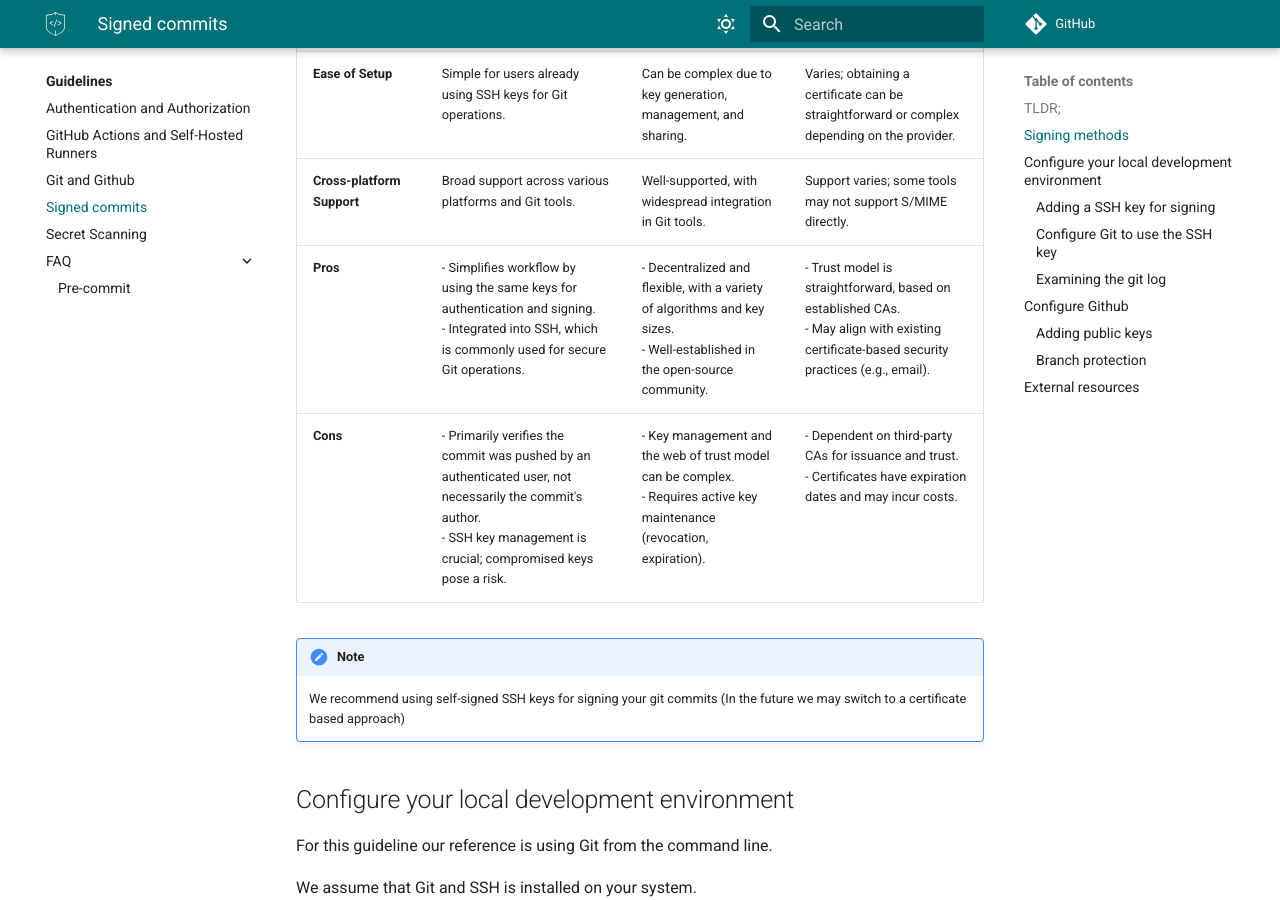
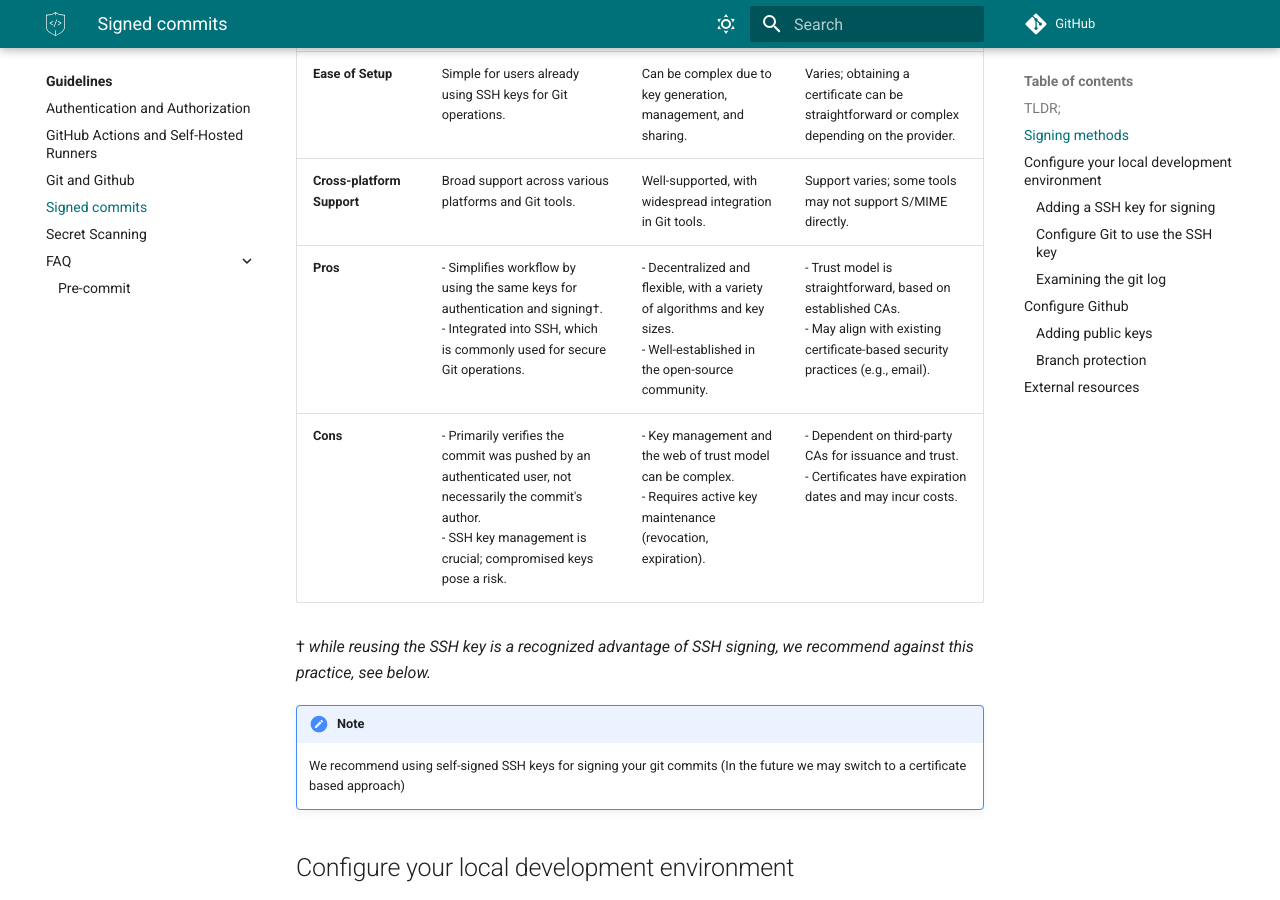
Before and after one commit to equinor/appsec, an MkDocs documentation site: the page built from docs/guidelines/git-signed-commits.md, in a window 1280 px wide and 900 px high, scrolled down 1504 px. Built offline with MkDocs 1.6.1 and Material for MkDocs 9.7.7, drawn with Linux system fonts in a browser that asks for light colours; some web fonts are replaced; comment, search, counter and statistics services are not loaded.

Commit message:
git-signed-commits: don't reuse ssh keys (#141)
git-signed-commits: don't ssh keys

make explicit that we recommend against using the same ssh key for both authenticating and signing, even though it is often listed as an advantage of ssh signing

```diff
--- a/docs/guidelines/git-signed-commits.md
+++ b/docs/guidelines/git-signed-commits.md
@@ -30,8 +30,10 @@ The official [GitHub documentation](https://docs.github.com/en/authentication/ma
 | **Infrastructure**         | Requires SSH key setup; already needed for repository access. | Requires GPG software and management of key pairs.             | Requires obtaining and managing a certificate from a CA. Potential complex PKI     |
 | **Ease of Setup**          | Simple for users already using SSH keys for Git operations.  | Can be complex due to key generation, management, and sharing. | Varies; obtaining a certificate can be straightforward or complex depending on the provider. |
 | **Cross-platform Support** | Broad support across various platforms and Git tools.        | Well-supported, with widespread integration in Git tools.      | Support varies; some tools may not support S/MIME directly.   |
-| **Pros**                   | - Simplifies workflow by using the same keys for authentication and signing. <br> - Integrated into SSH, which is commonly used for secure Git operations. | - Decentralized and flexible, with a variety of algorithms and key sizes. <br> - Well-established in the open-source community. | - Trust model is straightforward, based on established CAs. <br> - May align with existing certificate-based security practices (e.g., email). |
+| **Pros**                   | - Simplifies workflow by using the same keys for authentication and signing†. <br> - Integrated into SSH, which is commonly used for secure Git operations. | - Decentralized and flexible, with a variety of algorithms and key sizes. <br> - Well-established in the open-source community. | - Trust model is straightforward, based on established CAs. <br> - May align with existing certificate-based security practices (e.g., email). |
 | **Cons**                   | - Primarily verifies the commit was pushed by an authenticated user, not necessarily the commit's author. <br> - SSH key management is crucial; compromised keys pose a risk. | - Key management and the web of trust model can be complex. <br> - Requires active key maintenance (revocation, expiration). | - Dependent on third-party CAs for issuance and trust. <br> - Certificates have expiration dates and may incur costs. |
+
+† *while reusing the SSH key is a recognized advantage of SSH signing, we recommend against this practice, see below.*
 
 !!! Note Signing method
 
```
